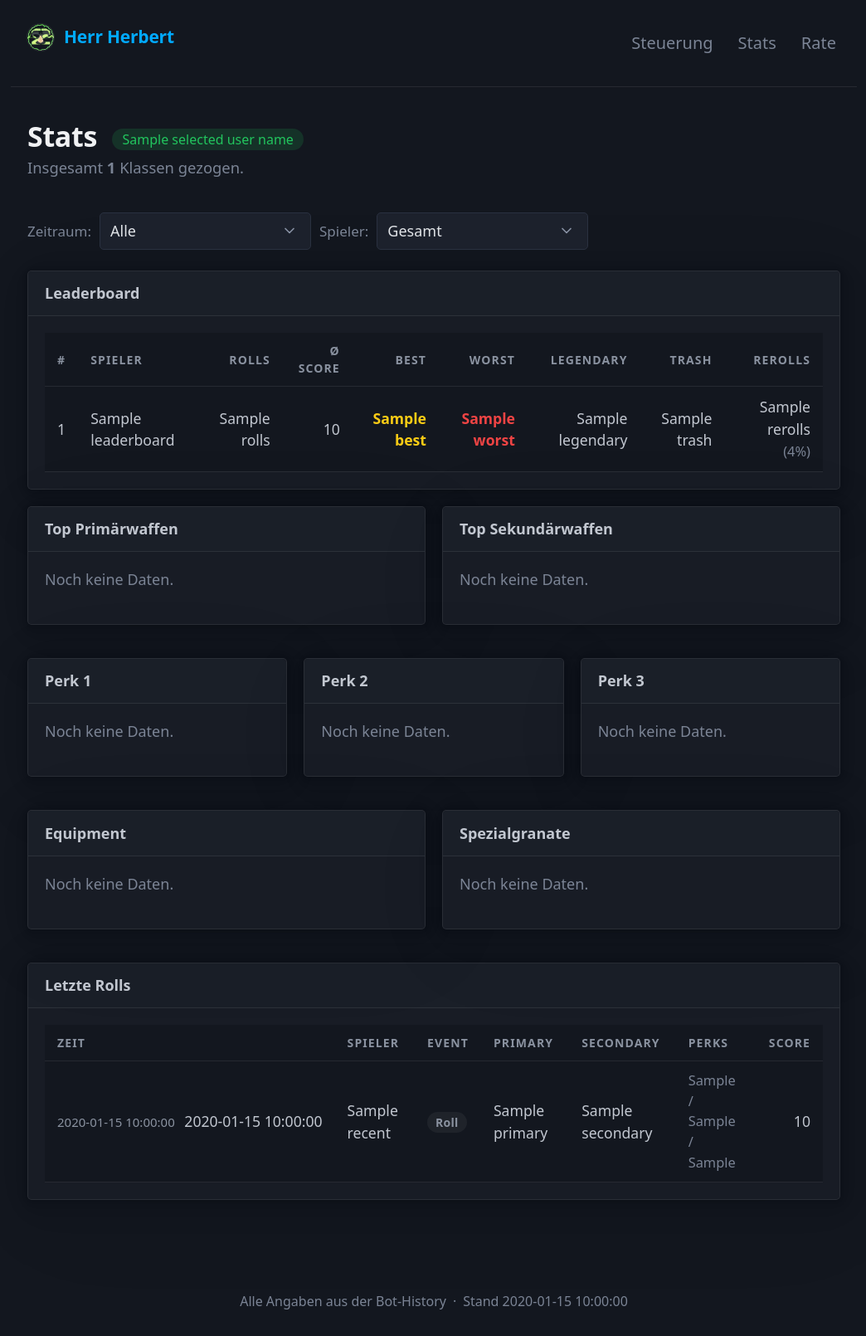
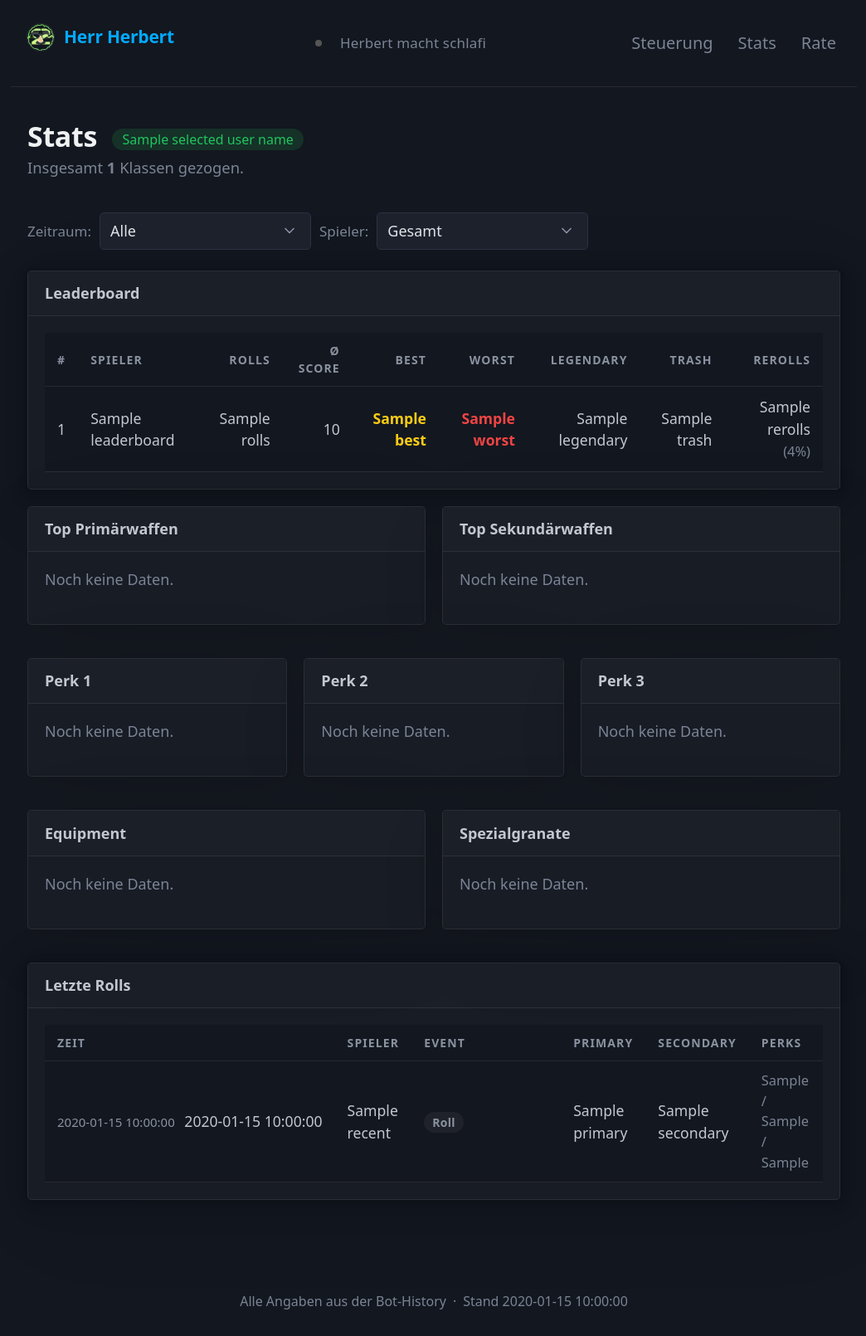
Before and after one commit to TimCirksena/discordRandomClass, a Flask app: template panel/templates/stats.html in a window 1280 px wide. Shown: the whole page at 83% size, without its empty margins (117-1161 px from the left). Run offline with Flask 3, Linux system fonts and the light colour scheme; the template is opened without the code that fills it: most values are stand-ins (such as "Sample title", 1, 10 or a date in 2020); some libraries are stand-ins or nearby versions.

Commit message:
feat: show rerolled component value in stats history event chip; centered bot status indicator in navbar with live updates

```diff
--- a/panel/app.py
+++ b/panel/app.py
@@ -94,6 +94,15 @@ def inject_user():
         "current_user": session.get("user"),
         "is_admin": bool(session.get("user") and str(session["user"].get("id", "")) == str(ADMIN_DISCORD_ID)),
     }
+
+
+@app.context_processor
+def inject_bot_status():
+    # Fuer die Navbar-Anzeige; JS aktualisiert spaeter live.
+    try:
+        return {"nav_bot_status": bot_status()}
+    except Exception:
+        return {"nav_bot_status": "unknown"}
 
 logging.basicConfig(level=logging.INFO, format="%(asctime)s %(levelname)s %(message)s")
 log = logging.getLogger("bot-panel")
--- a/panel/static/style.css
+++ b/panel/static/style.css
@@ -29,6 +29,35 @@ main.container {
 .topnav a:hover { color: var(--pico-color); background: rgba(255,255,255,0.04); }
 .topnav a.active { color: var(--pico-color); background: rgba(255,255,255,0.08); }
 .topnav strong { letter-spacing: -0.01em; font-size: 1.05rem; }
+
+/* Bot-Status zentriert in der Navbar zwischen Logo und Links */
+.nav-status {
+  flex: 1;
+  display: flex;
+  align-items: center;
+  justify-content: center;
+  gap: 0.5rem;
+  font-size: 0.85rem;
+  color: var(--pico-muted-color);
+  letter-spacing: 0.01em;
+}
+.nav-status .nav-dot {
+  width: 8px; height: 8px;
+  border-radius: 50%;
+  display: inline-block;
+  box-shadow: 0 0 0 3px transparent;
+  transition: background 0.3s ease, box-shadow 0.3s ease;
+}
+.nav-status .nav-dot.on      { background: #22c55e; box-shadow: 0 0 6px rgba(34,197,94,0.5); }
+.nav-status .nav-dot.off     { background: #555; }
+.nav-status .nav-dot.pending { background: #eab308; box-shadow: 0 0 6px rgba(234,179,8,0.5); }
+.nav-status .nav-dot.err     { background: #ef4444; box-shadow: 0 0 6px rgba(239,68,68,0.5); }
+.nav-status .status-text { font-weight: 500; }
+@media (max-width: 720px) {
+  .topnav { flex-wrap: wrap; }
+  .nav-status { order: 3; flex-basis: 100%; padding-top: 0.3rem; border-top: 1px solid var(--card-border); }
+}
+
 .topnav .brand { display: inline-flex; align-items: center; gap: 0.6rem; text-decoration: none; color: var(--pico-color); padding: 0.2rem 0.5rem; border-radius: 6px; }
 .topnav .brand:hover { background: rgba(255,255,255,0.04); }
 .topnav img.brand-logo { width: 32px !important; height: 32px !important; max-width: 32px; border-radius: 50%; box-shadow: 0 0 0 1px rgba(255,255,255,0.08); display: block; flex-shrink: 0; }
@@ -202,6 +231,17 @@ tr.reroll-row td:first-child { border-left: 2px solid rgba(139, 92, 246, 0.5); }
 }
 .event-chip.roll { background: rgba(255,255,255,0.05); color: var(--muted); }
 .event-chip.reroll { background: rgba(139, 92, 246, 0.18); color: #c4b5fd; }
+.event-cell { min-width: 180px; }
+.event-detail {
+  display: block;
+  margin-top: 0.25rem;
+  font-size: 0.72rem;
+  line-height: 1.3;
+  color: var(--pico-muted-color);
+}
+.event-kind { color: #c4b5fd; font-weight: 600; margin-right: 0.25rem; }
+.event-arrow { color: var(--muted); margin: 0 0.25rem; }
+.event-value { color: var(--pico-color); font-weight: 500; }
 td.rerolled-cell {
   position: relative;
   background: rgba(139, 92, 246, 0.08);
--- a/panel/templates/base.html
+++ b/panel/templates/base.html
@@ -19,6 +19,18 @@
       </a>
     </li>
   </ul>
+  <div class="nav-status" id="nav-status"
+       data-initial="{{ nav_bot_status }}">
+    {% if nav_bot_status == 'active' %}
+      <span class="status-dot nav-dot on"></span><span class="status-text">Herbert ist wach</span>
+    {% elif nav_bot_status in ('activating', 'deactivating') %}
+      <span class="status-dot nav-dot pending"></span><span class="status-text">{{ 'Herbert wacht auf' if nav_bot_status == 'activating' else 'Herbert nickt ein' }}</span>
+    {% elif nav_bot_status == 'failed' %}
+      <span class="status-dot nav-dot err"></span><span class="status-text">Herbert hat Fieber</span>
+    {% else %}
+      <span class="status-dot nav-dot off"></span><span class="status-text">Herbert macht schlafi</span>
+    {% endif %}
+  </div>
   <ul>
     <li><a href="{{ url_for('index') }}" class="{% if request.endpoint == 'index' %}active{% endif %}">Steuerung</a></li>
     <li><a href="{{ url_for('stats_page') }}" class="{% if request.endpoint == 'stats_page' %}active{% endif %}">Stats</a></li>
@@ -31,6 +43,33 @@
     {% endif %}
   </ul>
 </nav>
+<script>
+(function() {
+  const el = document.getElementById('nav-status');
+  if (!el) return;
+  const dot = el.querySelector('.nav-dot');
+  const text = el.querySelector('.status-text');
+  const MAP = {
+    active:       { cls: 'on',      text: 'Herbert ist wach' },
+    activating:   { cls: 'pending', text: 'Herbert wacht auf' },
+    deactivating: { cls: 'pending', text: 'Herbert nickt ein' },
+    failed:       { cls: 'err',     text: 'Herbert hat Fieber' },
+    inactive:     { cls: 'off',     text: 'Herbert macht schlafi' },
+  };
+  async function tick() {
+    try {
+      const r = await fetch('/status');
+      if (!r.ok) return;
+      const data = await r.json();
+      const info = MAP[data.status] || MAP.inactive;
+      dot.classList.remove('on', 'pending', 'err', 'off');
+      dot.classList.add(info.cls);
+      text.textContent = info.text;
+    } catch (e) {}
+  }
+  setInterval(tick, 10000);
+})();
+</script>
 <main class="container">
   {% block content %}{% endblock %}
 </main>
--- a/panel/templates/stats.html
+++ b/panel/templates/stats.html
@@ -136,9 +136,20 @@
             <span class="time">{{ r.time }}</span>
           </td>
           <td>{{ r.name or ('User ' + r.user_id[-4:]) }}</td>
-          <td>
+          <td class="event-cell">
             {% if is_reroll %}
-              <span class="event-chip reroll" title="Reroll von {{ rt }}">↻ Reroll · {{ rt }}</span>
+              <span class="event-chip reroll">↻ Reroll</span>
+              <span class="event-detail">
+                <span class="event-kind">{{ rt|capitalize }}</span>
+                <span class="event-arrow">→</span>
+                <span class="event-value">
+                  {% if rt == 'primary' %}{{ r.primary }}
+                  {% elif rt == 'secondary' %}{{ r.secondary }}
+                  {% elif rt == 'perks' %}{{ r.perk1 }} / {{ r.perk2 }} / {{ r.perk3 }}
+                  {% elif rt == 'extras' %}{{ r.equipment }} · {{ r.special_grenade }}
+                  {% endif %}
+                </span>
+              </span>
             {% else %}
               <span class="event-chip roll">Roll</span>
             {% endif %}
```
